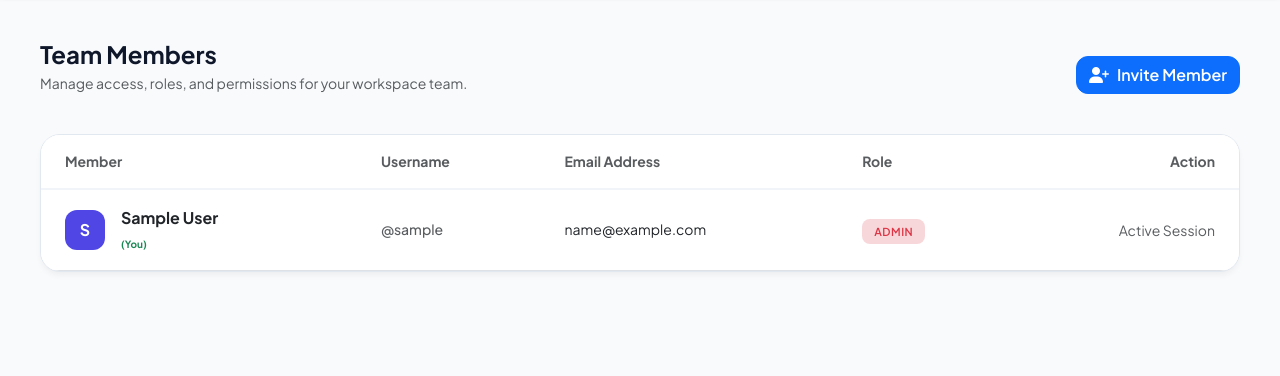
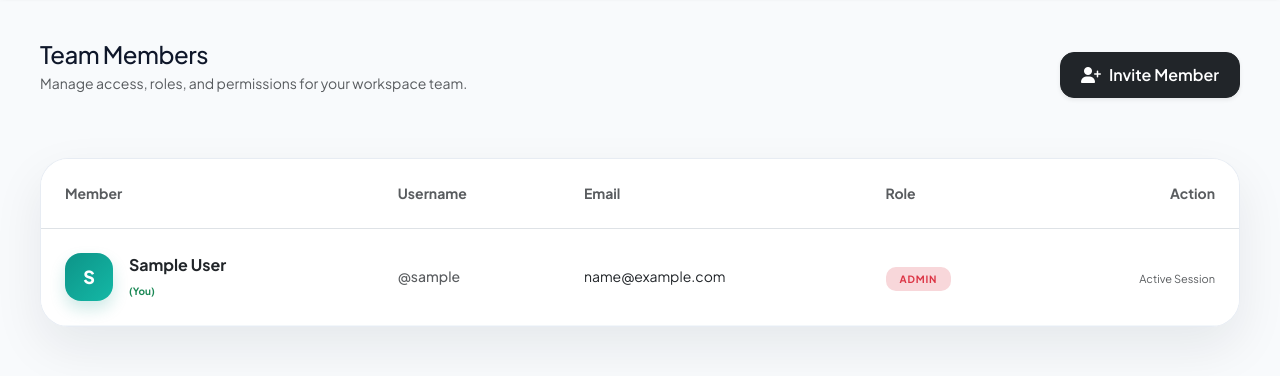
Before and after one commit to nawabsakib5/Social-Media-Manager, a Django app: page /accounts/users/ in a window 1280 px wide. Shown: the part 72-448 px from the top of the page. Run offline with Django 5.2, Linux system fonts and the light colour scheme; the visitor is signed in with stand-in values (Sample User, id 1); data comes from the database, SQL or seed files in the repository; parts of the project's set-up code (start-up, migrations or seed data) failed here and were passed over; some libraries are stand-ins or nearby versions.

Commit message:
Template redesign

```diff
--- a/accounts/templates/accounts/user_list.html
+++ b/accounts/templates/accounts/user_list.html
@@ -3,76 +3,87 @@
 
 {% block content %}
 <style>
-    /* Modern SaaS Table Styling */
+    /* ── 3D Glassmorphism Table Container ── */
     .table-container {
-        background: #ffffff;
-        border-radius: 20px;
-        border: 1px solid #e2e8f0;
-        box-shadow: 0 4px 6px -1px rgba(0, 0, 0, 0.05);
+        background: rgba(255, 255, 255, 0.85);
+        backdrop-filter: blur(20px);
+        border: 1px solid rgba(226, 232, 240, 0.8);
+        border-radius: 28px;
+        box-shadow: 0 20px 50px rgba(15, 23, 42, 0.08);
         overflow: hidden;
+        opacity: 0;
+        transform: translateY(30px);
     }
 
-    .user-row { transition: all 0.2s ease; }
-    .user-row:hover { background-color: #f8fafc; }
+    .user-row {
+        transition: all 0.3s ease;
+        border-bottom: 1px solid rgba(241, 245, 249, 0.8);
+    }
+    .user-row:hover {
+        background-color: rgba(248, 250, 252, 0.8);
+        transform: scale(1.005);
+    }
 
     .avatar-circle {
-        width: 40px; height: 40px;
-        border-radius: 12px; /* Slightly squared for modern look */
-        background: var(--primary-brand);
+        width: 48px; height: 48px;
+        border-radius: 16px;
+        background: linear-gradient(135deg, #0d9488 0%, #14b8a6 100%);
         color: white;
         display: flex; align-items: center; justify-content: center;
-        font-weight: 700; font-size: 16px;
+        font-weight: 800; font-size: 18px;
+        box-shadow: 0 8px 16px rgba(13, 148, 136, 0.2);
     }
 
     .badge-modern {
-        padding: 6px 12px;
-        border-radius: 8px;
-        font-weight: 600;
-        font-size: 11px;
+        padding: 6px 14px;
+        border-radius: 10px;
+        font-weight: 700;
+        font-size: 10px;
         text-transform: uppercase;
-        letter-spacing: 0.5px;
+        letter-spacing: 0.8px;
     }
 
     .btn-action {
-        border-radius: 8px;
-        padding: 6px 12px;
-        font-size: 12px;
-        font-weight: 600;
+        width: 38px; height: 38px;
+        display: flex; align-items: center; justify-content: center;
+        border-radius: 12px;
+        transition: all 0.3s ease;
     }
+    .btn-action:hover { background: #fee2e2; color: #ef4444; }
 </style>
 
 <div class="container-fluid px-0">
-    <!-- Header Section -->
-    <div class="d-flex justify-content-between align-items-center mb-4">
+    <!-- Header -->
+    <div class="d-flex justify-content-between align-items-center mb-5" id="pageHeader" style="opacity: 0;">
         <div>
-            <h4 class="fw-bold mb-1">Team Members</h4>
+            <h4 class="fw-extrabold mb-1" style="color: #0f172a; letter-spacing: -0.5px;">Team Members</h4>
             <p class="text-muted small">Manage access, roles, and permissions for your workspace team.</p>
         </div>
-        <a href="{% url 'accounts:invite_member' %}" class="btn btn-primary d-flex align-items-center gap-2" style="border-radius: 12px; font-weight: 600;">
+        <a href="{% url 'accounts:invite_member' %}" class="btn btn-dark d-flex align-items-center gap-2 shadow-sm" style="border-radius: 14px; font-weight: 600; padding: 10px 20px;">
             <i class="fa-solid fa-user-plus"></i> Invite Member
         </a>
     </div>
 
-    <!-- Table Section -->
-    <div class="table-container">
+    <!-- Table -->
+    <div class="table-container" id="tableCard">
         <div class="table-responsive">
             <table class="table align-middle mb-0">
-                <thead style="background: #f8fafc;">
+                <thead style="background: rgba(248, 250, 252, 0.5);">
                     <tr>
-                        <th class="px-4 py-3 text-muted fw-bold small" style="border-bottom: 2px solid #f1f5f9;">Member</th>
-                        <th class="px-4 py-3 text-muted fw-bold small" style="border-bottom: 2px solid #f1f5f9;">Username</th>
-                        <th class="px-4 py-3 text-muted fw-bold small" style="border-bottom: 2px solid #f1f5f9;">Email Address</th>
-                        <th class="px-4 py-3 text-muted fw-bold small" style="border-bottom: 2px solid #f1f5f9;">Role</th>
-                        <th class="px-4 py-3 text-muted fw-bold small text-end" style="border-bottom: 2px solid #f1f5f9;">Action</th>
+                        <th class="px-4 py-4 text-muted fw-bold small">Member</th>
+                        <th class="px-4 py-4 text-muted fw-bold small">Username</th>
+                        <th class="px-4 py-4 text-muted fw-bold small">Email</th>
+                        <th class="px-4 py-4 text-muted fw-bold small">Role</th>
+                        <th class="px-4 py-4 text-muted fw-bold small text-end">Action</th>
                     </tr>
                 </thead>
                 <tbody>
                     {% for u in users %}
                     <tr class="user-row">
-                        <td class="px-4 py-3">
+                        <td class="px-4 py-4">
                             <div class="d-flex align-items-center gap-3">
                                 <div class="avatar-circle">
-                                    {{ u.full_name|default:u.username|slice:":1"|upper }}
+                                    {% if u.full_name %}{{ u.full_name|slice:":1"|upper }}{% else %}{{ u.username|slice:":1"|upper }}{% endif %}
                                 </div>
                                 <div>
                                     <a href="{% url 'accounts:user_detail' u.id %}" class="text-dark fw-bold text-decoration-none d-block">
@@ -84,35 +95,42 @@
                                 </div>
                             </div>
                         </td>
-                        <td class="px-4 py-3 text-muted fw-medium small">@{{ u.username }}</td>
-                        <td class="px-4 py-3 text-dark small">{{ u.email }}</td>
-                        <td class="px-4 py-3">
+                        <td class="px-4 py-4 text-muted fw-medium small">@{{ u.username }}</td>
+                        <td class="px-4 py-4 text-dark small">{{ u.email }}</td>
+                        <td class="px-4 py-4">
                             {% if u.user_type == 'admin' or u.is_superuser %}
                                 <span class="badge-modern bg-danger-subtle text-danger">Admin</span>
                             {% else %}
-                                <span class="badge-modern bg-primary-subtle text-primary">User</span>
+                                <span class="badge-modern bg-teal-subtle text-teal" style="background: rgba(13, 148, 136, 0.1);">User</span>
                             {% endif %}
                         </td>
-                        <td class="px-4 py-3 text-end">
+                        <td class="px-4 py-4 text-end">
                             {% if u != request.user %}
-                                <a href="{% url 'accounts:remove_user' u.id %}"
-                                   onclick="return confirm('Remove this member?');"
-                                   class="btn btn-outline-danger btn-action border-0">
-                                   <i class="fa-solid fa-trash-can"></i>
+                                <a href="{% url 'accounts:remove_user' u.id %}" onclick="return confirm('Remove this member?');" class="btn btn-outline-danger btn-action border-0 ms-auto">
+                                    <i class="fa-solid fa-trash-can"></i>
                                 </a>
                             {% else %}
-                                <span class="text-muted small italic">Active Session</span>
+                                <span class="text-muted small" style="font-size: 11px;">Active Session</span>
                             {% endif %}
                         </td>
                     </tr>
                     {% empty %}
-                    <tr>
-                        <td colspan="5" class="text-center py-5 text-muted">No members found.</td>
-                    </tr>
+                    <tr><td colspan="5" class="text-center py-5 text-muted">No members found.</td></tr>
                     {% endfor %}
                 </tbody>
             </table>
         </div>
     </div>
 </div>
+
+<!-- GSAP Animation -->
+<script src="https://cdnjs.cloudflare.com/ajax/libs/gsap/3.12.2/gsap.min.js"></script>
+<script>
+document.addEventListener('DOMContentLoaded', () => {
+    const tl = gsap.timeline();
+
+    tl.to("#pageHeader", { opacity: 1, y: 0, duration: 0.6, ease: "power2.out" })
+      .to("#tableCard", { opacity: 1, y: 0, duration: 0.8, ease: "power3.out" }, "-=0.3");
+});
+</script>
 {% endblock %}
```
Also changed, not shown: accounts/templates/accounts/user_detail.html (+7 -1 lines), 1 other file.
